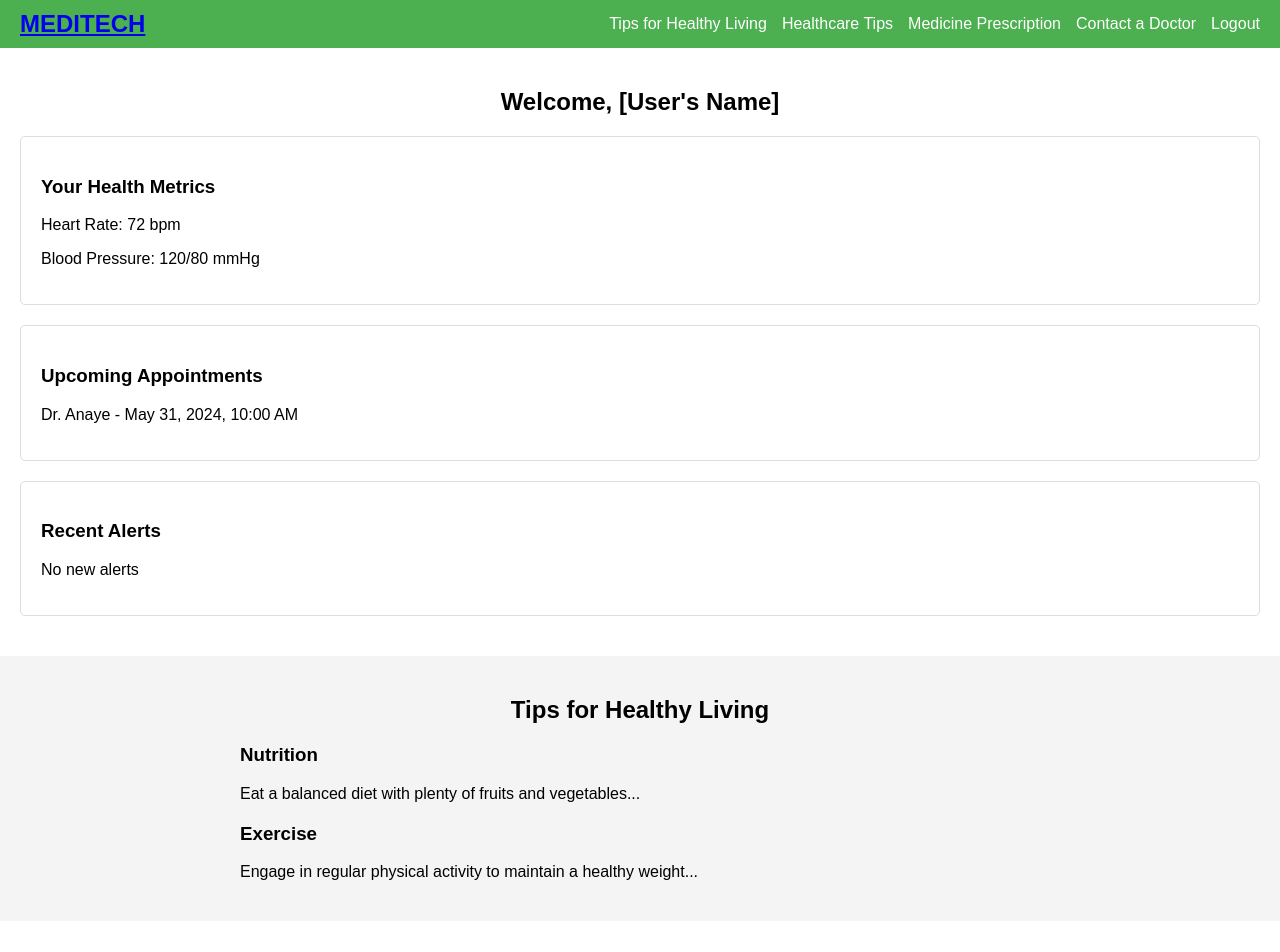
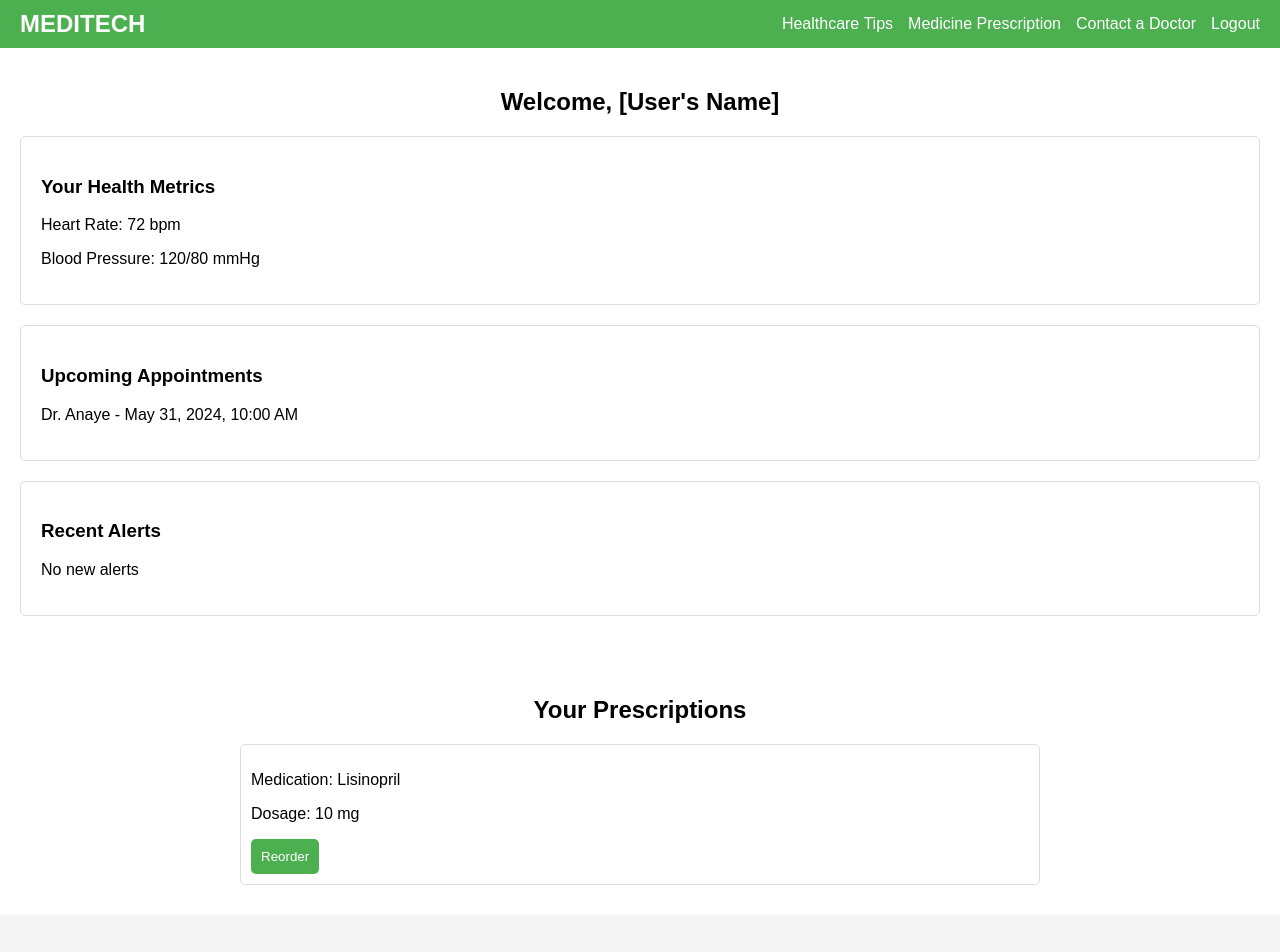
Before and after one commit to Abdullahadeoba/MEDITECH, a plain HTML site: page dashboard.html in a window 1280 px wide. Shown: the top 952 px of the page. Drawn offline with Linux system fonts and the light colour scheme.

Commit message:
Third commit

```diff
--- a/dashboard.html
+++ b/dashboard.html
@@ -9,9 +9,9 @@
 
     <header style="background-color: #4CAF50; padding: 10px 0;">
         <nav style="display: flex; justify-content: space-between; align-items: center; padding: 0 20px;">
-            <div class="logo" style="font-size: 24px; font-weight: bold; color: white;"><a href="index.html">MEDITECH</a></div>
+            <div class="logo" style="font-size: 24px; font-weight: bold; color: white;"><a href="index.html"style="color: white;text-decoration:none"></a>MEDITECH</a></div>
             <ul style="list-style: none; display: flex; gap: 15px; margin: 0; padding: 0;">
-                <li style="display: inline;"><a href="#tips" style="color: white; text-decoration: none;">Tips for Healthy Living</a></li>
+                <!-- <li style="display: inline;"><a href="#tips" style="color: white; text-decoration: none;">Ti   ps for Healthy Living</a></li> -->
                 <li style="display: inline;"><a href="/health-tips.html" style="color: white; text-decoration: none;">Healthcare Tips</a></li>
                 <li style="display: inline;"><a href="#prescription" style="color: white; text-decoration: none;">Medicine Prescription</a></li>
                 <li style="display: inline;"><a href="#contact-doctor" style="color: white; text-decoration: none;">Contact a Doctor</a></li>
@@ -40,11 +40,11 @@
         </div>
     </section>
 
-    <section id="tips" style="padding: 20px; background-color: #f4f4f4;">
+    <!-- <section id="tips" style="padding: 20px; background-color: #f4f4f4;">
         <h2 style="text-align: center;">Tips for Healthy Living</h2>
-        <div class="tips-content" style="max-width: 800px; margin: 0 auto;">
+        <div class="tips-content" style="max-width: 800px; margin: 0 auto;"> -->
             <!-- Articles and videos on health topics -->
-            <article style="margin-bottom: 20px;">
+            <!-- <article style="margin-bottom: 20px;">
                 <h3>Nutrition</h3>
                 <p>Eat a balanced diet with plenty of fruits and vegetables...</p>
             </article>
@@ -53,7 +53,7 @@
                 <p>Engage in regular physical activity to maintain a healthy weight...</p>
             </article>
         </div>
-    </section>
+    </section> -->
 
     <section id="prescription" style="padding: 20px;">
         <h2 style="text-align: center;">Your Prescriptions</h2>
```
Also changed, not shown: health-tips.html (+1 -1 lines), index.html (+1 -1 lines), login.html (+1 -1 lines), signup.html (+1 -1 lines).
